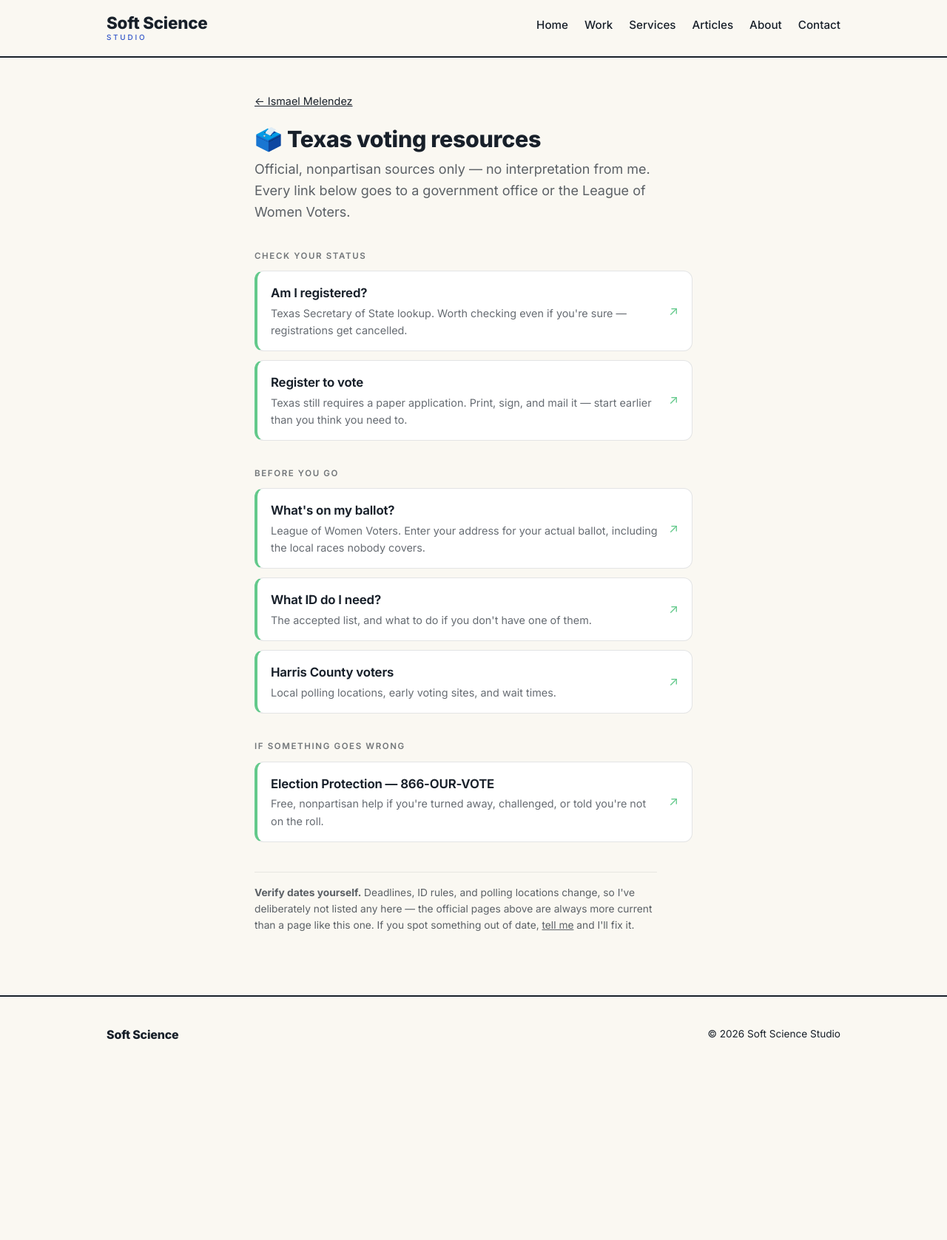
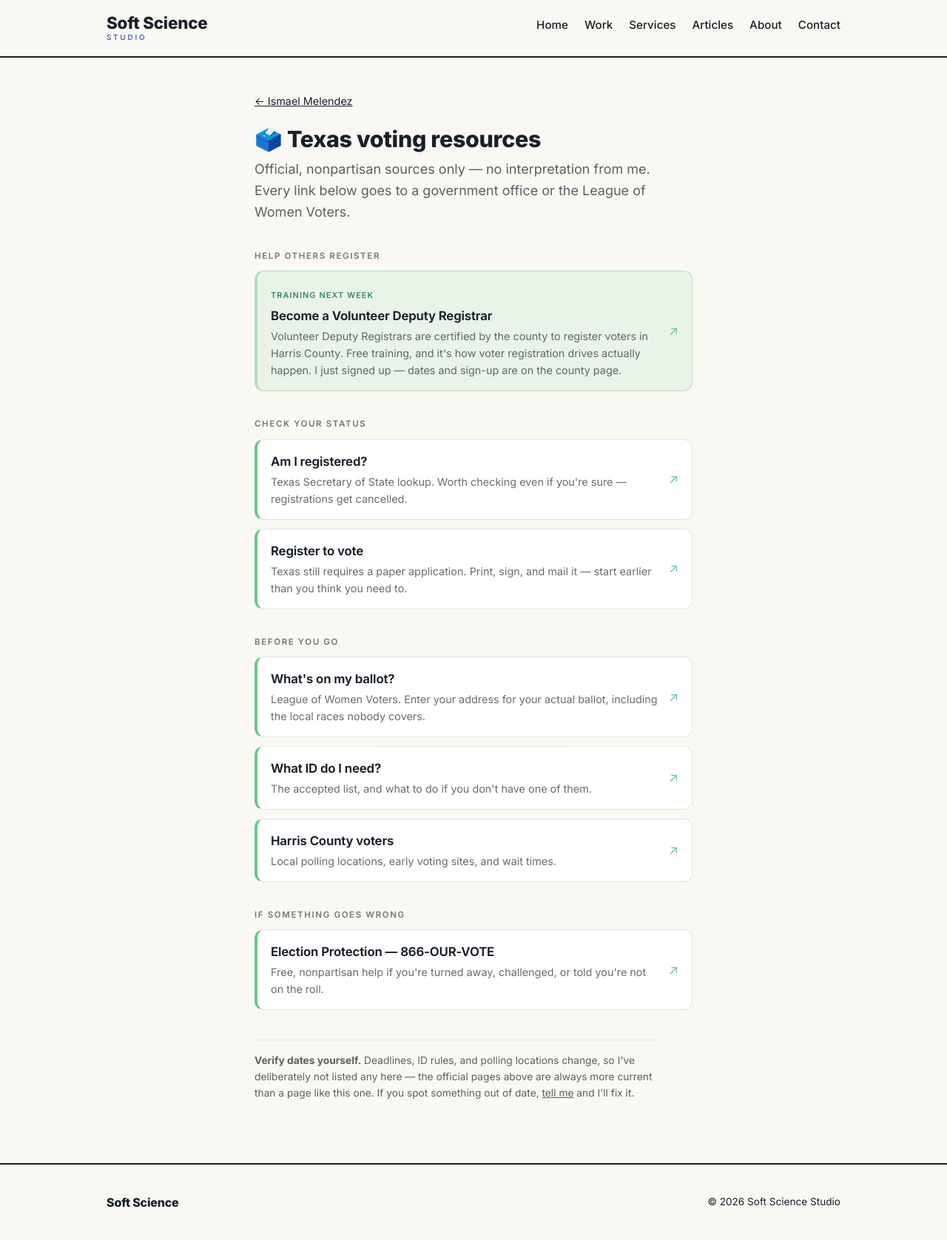
Before and after one commit to imelendez/soft-science-studio, a Jekyll site: the page vote/index.html, which Jekyll copies as it is, in a window 1280 px wide. Shown: the whole page at 74% size. Built offline with Jekyll 4.4.1, drawn with Linux system fonts in a browser that asks for light colours; before the commit the page ends 1449 px from its top, so only the background shows below that.

Commit message:
Add temporary VDR signup card for tomorrow's video
Links to the Harris County Volunteer Deputy Registrar page (verified live:
Harris County Tax Office, VDR training) from both /me and /vote. /me
matters because the video will say "link in bio" and that is where bio
traffic lands.

Marked TEMPORARY in both files with removal instructions, and the two
styles it needs are scoped so they can be deleted with it.

Tracked as vdr-signup-me and vdr-signup-vote — separate values so the
router and the topic page can be compared. Note this measures the click
out, not the signup: the training form is on a county domain, so
completion is not observable from here. Same interest-vs-conversion split
as the contact form.

Co-Authored-By: Claude Opus 5 <noreply@anthropic.com>

```diff
--- a/css/styles.css
+++ b/css/styles.css
@@ -675,3 +675,19 @@ iframe:focus-visible {
   padding-top: 16px;
   max-width: 34rem;
 }
+
+/* TEMP: featured/timely card for a current push. Safe to delete along with
+   the cards that use it once the campaign is over. */
+.card-featured {
+  background: rgba(99, 201, 139, 0.10);
+  border-color: rgba(99, 201, 139, 0.45);
+}
+.timely {
+  display: inline-block;
+  font-size: 0.68rem;
+  font-weight: 600;
+  letter-spacing: 0.1em;
+  text-transform: uppercase;
+  color: #2F8F5B;
+  margin-bottom: 6px;
+}
--- a/vote/index.html
+++ b/vote/index.html
@@ -61,6 +61,26 @@ height="0" width="0" style="display:none;visibility:hidden"></iframe></noscript>
   </p>
 
 
+
+    <!--
+      ============================================================
+      TEMPORARY — VDR push, added 2026-09-08 for the video.
+      Remove this whole section once the training round has passed, and
+      the matching card on /me/. The .card-featured and .timely styles
+      exist only for these two cards.
+      ============================================================
+    -->
+    <h2>Help others register</h2>
+    <ul class="cards">
+      <li>
+        <a class="card a-civic card-featured" href="https://www.hctax.net/Voter/Deputy"
+           data-external data-cta="vdr-signup-vote">
+          <span class="timely">Training next week</span>
+          <span class="t">Become a Volunteer Deputy Registrar</span>
+          <span class="d">Volunteer Deputy Registrars are certified by the county to register voters in Harris County. Free training, and it's how voter registration drives actually happen. I just signed up — dates and sign-up are on the county page.</span>
+        </a>
+      </li>
+    </ul>
 
     <h2>Check your status</h2>
     <ul class="cards">
```
Also changed, not shown: me/index.html (+16 -0 lines).
